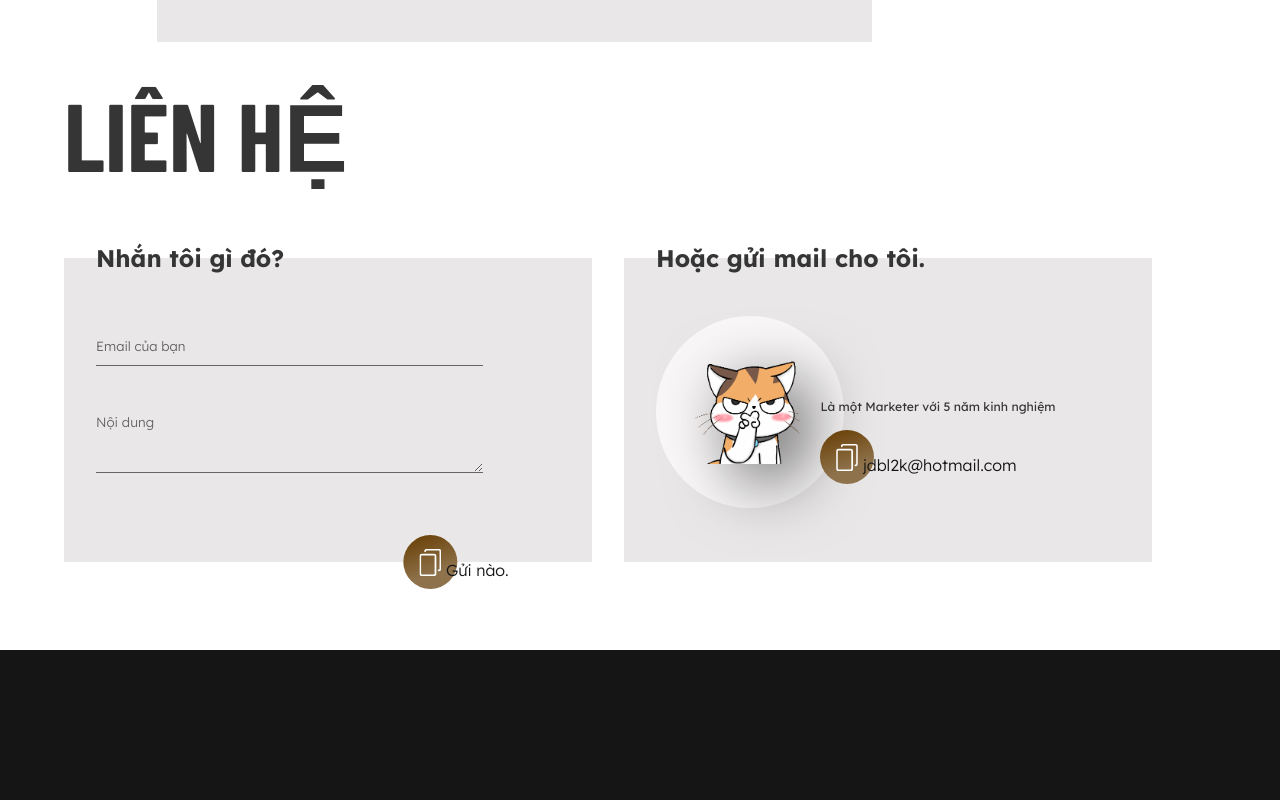
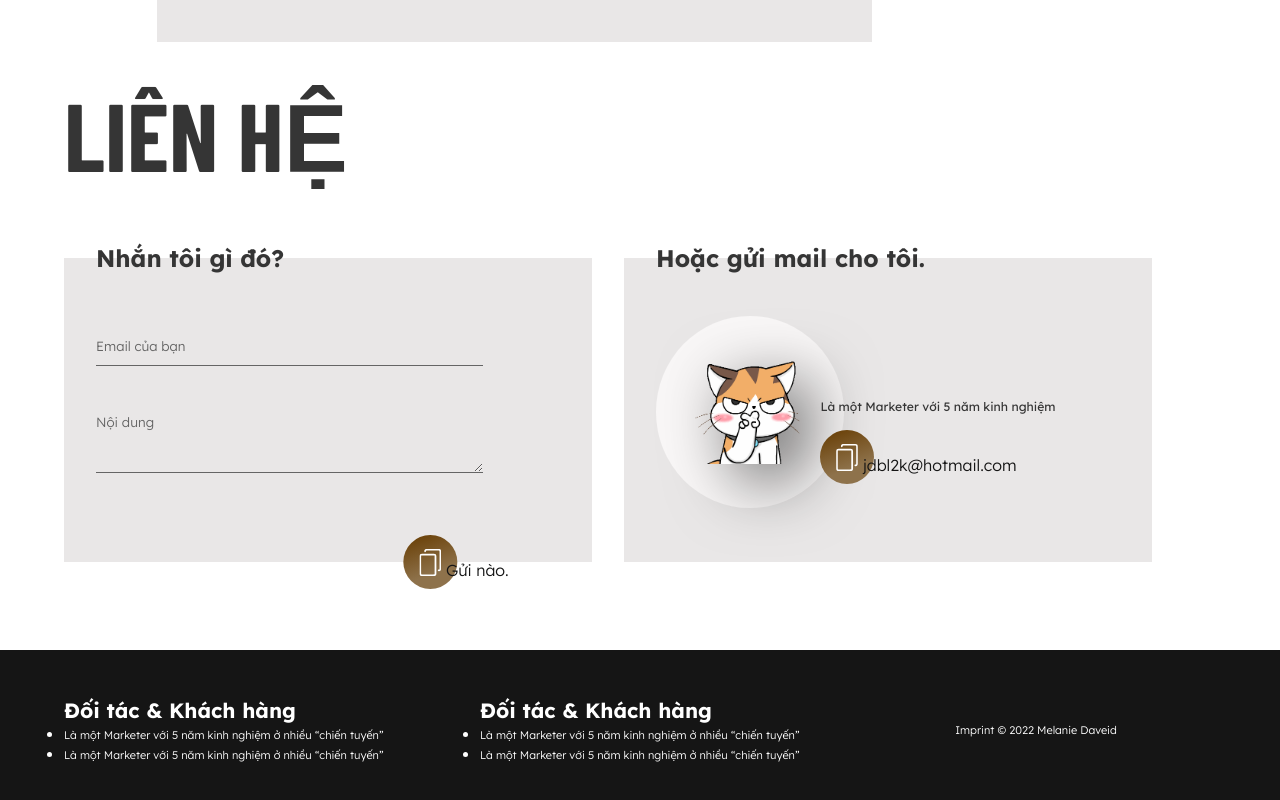
Before and after one commit to JasonDeee/NeuMorphismReact, a React (Create React App) app: page / in a window 1280 px wide. Shown: the part 4641-5441 px from the top of the page. Built offline with nearby package versions, Linux system fonts and the light colour scheme; a web font is replaced by a local one.

Commit message:
Footer Updated

```diff
--- a/src/Component/Homepage.js
+++ b/src/Component/Homepage.js
@@ -440,7 +440,41 @@ const HomepageFloat = (Props) => {
           </div>
         </div>
       </section>
-      <footer className="Footer Column_Grid"></footer>
+      <footer className="Section Footer Column_Grid">
+        <div className="Footer_Col" id="Col1">
+          <ul>
+            <h2>Đối tác & Khách hàng</h2>
+            <li>
+              <small>
+                Là một Marketer với 5 năm kinh nghiệm ở nhiều “chiến tuyến”
+              </small>
+            </li>{" "}
+            <li>
+              <small>
+                Là một Marketer với 5 năm kinh nghiệm ở nhiều “chiến tuyến”
+              </small>
+            </li>
+          </ul>
+        </div>
+        <div className="Footer_Col" id="Col2">
+          <ul>
+            <h2>Đối tác & Khách hàng</h2>
+            <li>
+              <small>
+                Là một Marketer với 5 năm kinh nghiệm ở nhiều “chiến tuyến”
+              </small>
+            </li>{" "}
+            <li>
+              <small>
+                Là một Marketer với 5 năm kinh nghiệm ở nhiều “chiến tuyến”
+              </small>
+            </li>
+          </ul>
+        </div>
+        <div className="Footer_Col" id="Col3">
+          <small> Imprint © 2022 Melanie Daveid</small>
+        </div>
+      </footer>
     </main>
   );
 };
--- a/src/Styles/App.css
+++ b/src/Styles/App.css
@@ -1641,8 +1641,56 @@ svg {
 
 .HomepageFloat footer {
   background: #151515;
-  height: 20vh;
-  width: 100vw;
+  height: 20vh !important;
+  width: 100vw !important;
+  margin-bottom: 0 !important;
+}
+
+.HomepageFloat footer .Footer_Col {
+  display: -webkit-box;
+  display: -ms-flexbox;
+  display: flex;
+  -webkit-box-orient: vertical;
+  -webkit-box-direction: normal;
+      -ms-flex-direction: column;
+          flex-direction: column;
+  -webkit-box-align: start;
+      -ms-flex-align: start;
+          align-items: start;
+  -webkit-box-pack: start;
+      -ms-flex-pack: start;
+          justify-content: start;
+  color: #ffffff;
+}
+
+.HomepageFloat footer .Footer_Col h2 {
+  font-size: 1.62vw;
+}
+
+.HomepageFloat footer .Footer_Col small {
+  font-size: 0.86vw;
+}
+
+.HomepageFloat footer #Col1 {
+  -ms-grid-column: 1;
+  -ms-grid-column-span: 4;
+  grid-column: 1/5;
+}
+
+.HomepageFloat footer #Col2 {
+  -ms-grid-column: 5;
+  -ms-grid-column-span: 4;
+  grid-column: 5/9;
+}
+
+.HomepageFloat footer #Col3 {
+  -ms-grid-column: 9;
+  -ms-grid-column-span: 3;
+  grid-column: 9/12;
+  text-align: center;
+  -webkit-box-align: center;
+      -ms-flex-align: center;
+          align-items: center;
 }
 
 .HomePageFixed {
--- a/src/Styles/_Homepage.scss
+++ b/src/Styles/_Homepage.scss
@@ -709,8 +709,39 @@ $RightMargin: 128px;
 
   footer {
     background: $BlackMap;
-    height: 20vh;
-    width: 100vw;
+    height: 20vh !important;
+    width: 100vw !important;
+
+    margin-bottom: 0 !important;
+
+    .Footer_Col {
+      display: flex;
+      flex-direction: column;
+      align-items: start;
+      justify-content: start;
+
+      color: $PureWhite;
+
+      h2 {
+        font-size: 1.62vw;
+      }
+
+      small {
+        font-size: 0.86vw;
+      }
+    }
+
+    #Col1 {
+      grid-column: 1/5;
+    }
+    #Col2 {
+      grid-column: 5/9;
+    }
+    #Col3 {
+      grid-column: 9/12;
+      text-align: center;
+      align-items: center;
+    }
   }
 }
 
```
Also changed, not shown: 1 other file (tests, documents, lock files or other folders).
